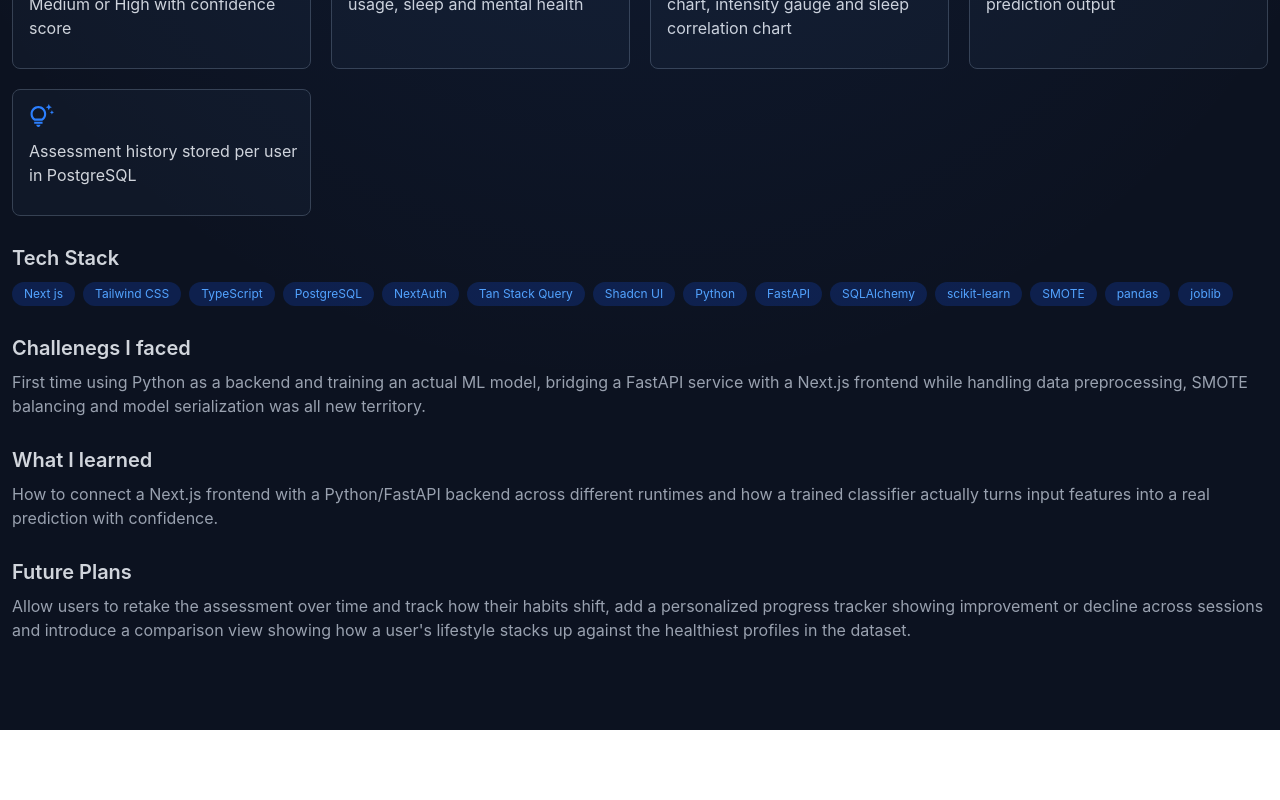
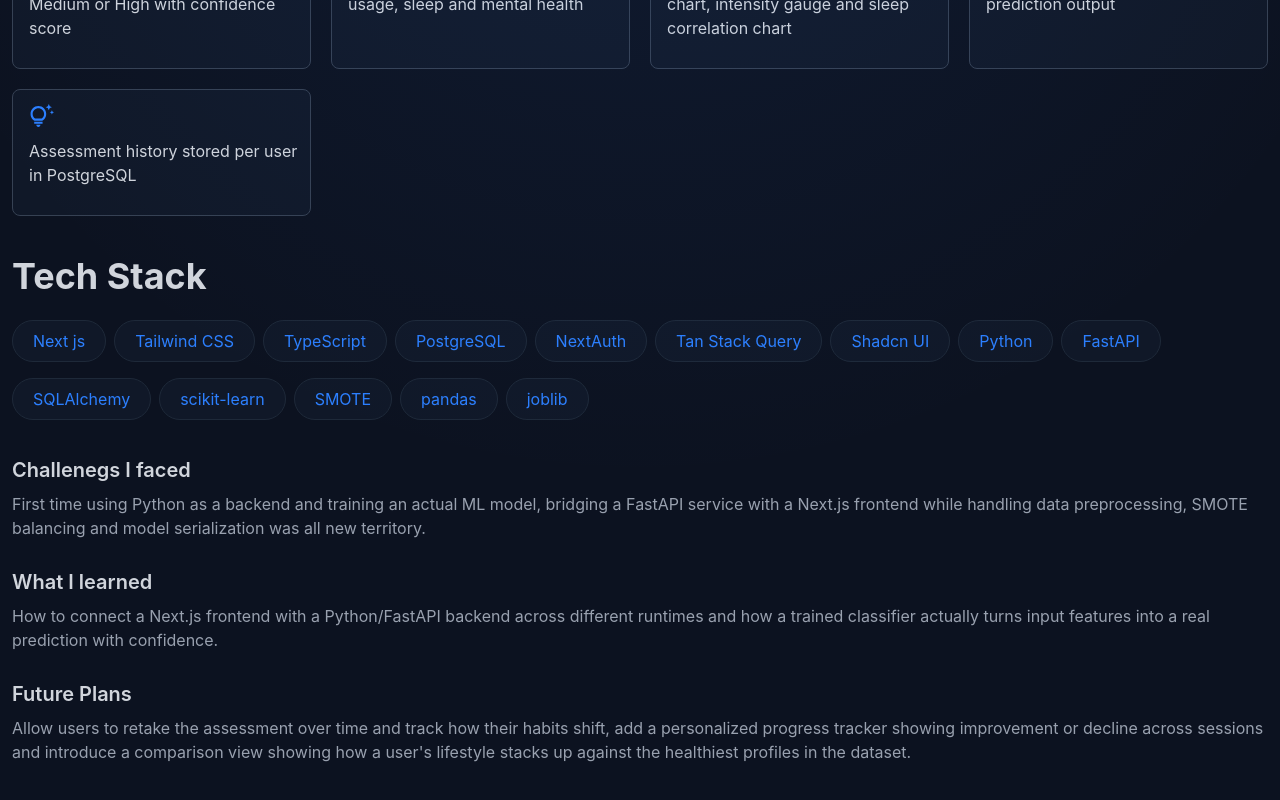
Before and after one commit to tahmid-khan-hub/my-portfolio-nextjs, a Next.js app: page /projects-details/1 in a window 1280 px wide. Shown: the part 1472-2272 px from the top of the page. Before the commit the page ends 2202 px from the top, so only its background shows below. Built offline with nearby package versions, Linux system fonts and the light colour scheme.

Commit message:
Update the tech stack style of details page

```diff
--- a/src/app/projects-details/[id]/page.tsx
+++ b/src/app/projects-details/[id]/page.tsx
@@ -54,9 +54,9 @@
                 </div>
                 {/* tech stack */}
                 <div className="">
-                    <h5 className="text-xl text-gray-300 font-semibold mt-7 mb-2">Tech Stack</h5>
+                    <h5 className="text-4xl text-gray-300 font-bold mt-10 mb-4">Tech Stack</h5>
                     {project.technologies.map((tech: string, i: number) => {
-                        return <button key={i} className="px-3 py-1 mr-2 my-2 md:my-1 lg:my-0 text-xs bg-blue-600/20 text-blue-400 rounded-full hover:bg-blue-600/80 hover:text-blue-200">
+                        return <button key={i} className="px-5 py-2 mr-2 my-2 bg-gray-900 border border-gray-800 text-blue-500 rounded-full hover:bg-blue-600/80 hover:text-blue-200">
                         {tech}
                         </button>
                     })}
```
